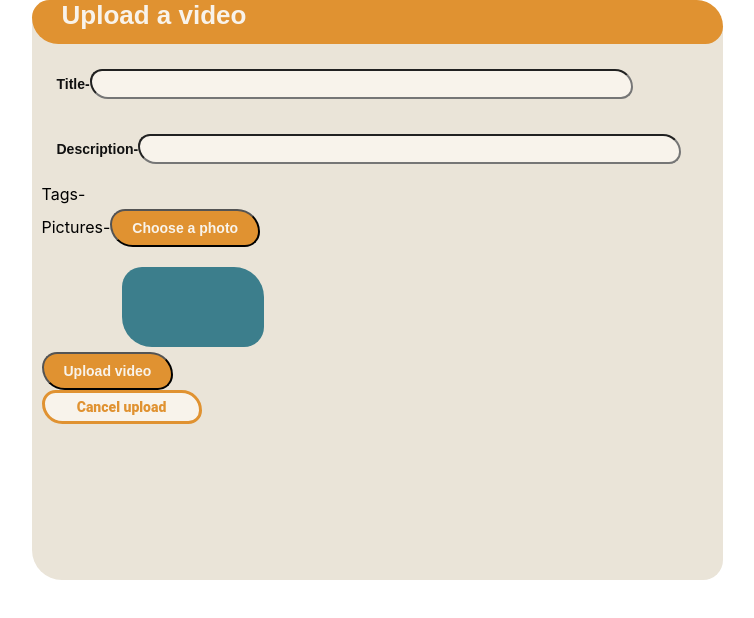
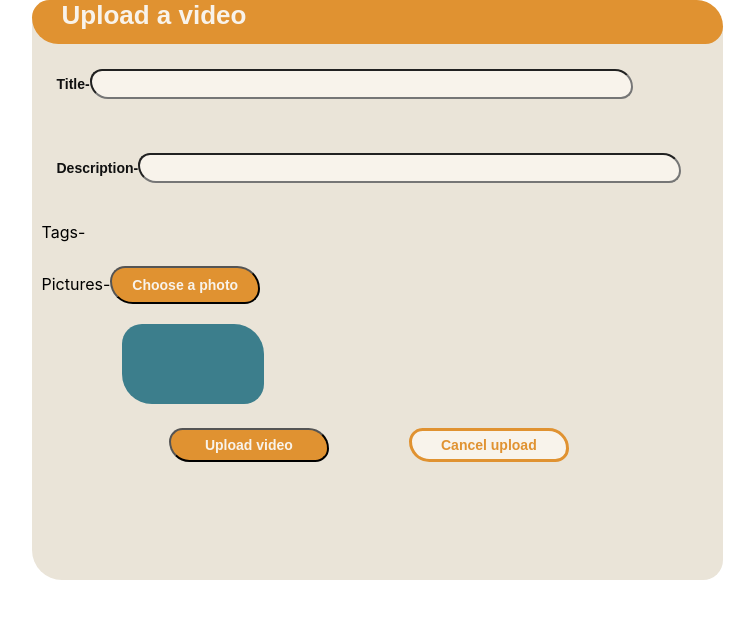
Before and after one commit to Mzhenian/CrispyCrumbsWeb, a React (Create React App) app: page / in a window 1280 px wide. Shown: the top 618 px of the page, without its empty margins (343-1097 px from the left). Built offline with nearby package versions, Linux system fonts and the light colour scheme.

Commit message:
Redid button to be mre specific

```diff
--- a/src/components/fancyOrangeButton/FancyOrangeButton.js
+++ /dev/null
@@ -1,11 +0,0 @@
-import "./FancyOrangeButton.css";
-
-function FancyOrangeButton({ text, icon }) {
-  return (
-    <button className="fancy-orange-button">
-      <span className="orange-button-text"> { text } </span>
-    </button>
-  );
-}
-
-export default FancyOrangeButton;
--- a/src/components/fancyWhiteButton/FancyWhiteButton.js
+++ /dev/null
@@ -1,11 +0,0 @@
-import "./FancyWhiteButton.css";
-
-function FancyWhiteButton({ text, icon }) {
-  return (
-    <button className="fancy-white-button">
-      <span className="white-button-text"> { text } </span>
-    </button>
-  );
-}
-
-export default FancyWhiteButton;
--- a/src/pages/uploadvideo/UploadVideo.js
+++ b/src/pages/uploadvideo/UploadVideo.js
@@ -1,11 +1,11 @@
 import React from 'react';
-import UploadVideoForm from "../../components/videoUploadForm/VideoUploadForm";
 import "./UploadVideo.css";
+import UploadVideoForm from '../../uploadPageComponents/videoUploadForm/VideoUploadForm';
 
 function UploadVideo() {
   return (
     <div className="uploadVideo">
-      <UploadVideoForm />
+      <UploadVideoForm/>
     </div>
   );
 }
--- a/src/components/fancyWhiteButton/FancyWhiteButton.css
+++ b/src/uploadPageComponents/cancelUploadButton/CancelUploadButton.css
@@ -1,4 +1,4 @@
-.fancy-white-button {
+.cancel-upload-button {
   display: flex;
   width: 160px;
   height: 34px;
@@ -12,11 +12,11 @@
   background: var(--White, #f8f3eb);
 }
 
-.white-button-text {
+.cancel-upload-button-text {
   color: var(--Orange-Light, #e09231);
 
   /* Bold text */
-  font-family: Roboto;
+  font-family: sans-serif;
   font-size: 14px;
   font-style: normal;
   font-weight: 900;
--- /dev/null
+++ b/src/uploadPageComponents/cancelUploadButton/CancelUploadButton.js
@@ -0,0 +1,13 @@
+import "./CancelUploadButton.css";
+import React from "react";
+
+
+function CancelUploadButton({ text }) {
+  return (
+    <button className="cancel-upload-button">
+      <span className="cancel-upload-button-text"> {text} </span>
+    </button>
+  );
+}
+
+export default CancelUploadButton;
--- /dev/null
+++ b/src/uploadPageComponents/choosePhotoButton/ChoosePhotoButton.css
@@ -0,0 +1,20 @@
+.choose-photo-button {
+  display: inline-flex;
+  padding: 9px 20px;
+  justify-content: center;
+  align-items: center;
+  gap: 10px;
+  border-radius: 20px 30px;
+  background: var(--Orange-Light, #e09231);
+}
+
+.choose-photo-button-text {
+  color: var(--White, #f8f3eb);
+
+  /* Bold text */
+  font-family: sans-serif;
+  font-size: 14px;
+  font-style: normal;
+  font-weight: 900;
+  line-height: normal;
+}
--- /dev/null
+++ b/src/uploadPageComponents/choosePhotoButton/ChoosePhotoButton.js
@@ -0,0 +1,14 @@
+import "./ChoosePhotoButton.css";
+import React from "react";
+
+// Logic need to be added for video upload
+
+function ChoosePhotoButton({ text }) {
+  return (
+    <button className="choose-photo-button">
+      <span className="choose-photo-button-text"> {text} </span>
+    </button>
+  );
+}
+
+export default ChoosePhotoButton;
--- a/src/components/fancyOrangeButton/FancyOrangeButton.css
+++ b/src/uploadPageComponents/uploadButton/UploadButton.css
@@ -1,14 +1,17 @@
-.fancy-orange-button {
-  display: inline-flex;
+.upload-button {
+  display: flex;
+  width: 160px;
+  height: 34px;
   padding: 9px 20px;
   justify-content: center;
   align-items: center;
-  gap: 10px;
+  gap: 3px;
+  flex-shrink: 0;
   border-radius: 20px 30px;
   background: var(--Orange-Light, #e09231);
 }
 
-.orange-button-text {
+.upload-button-text {
   color: var(--White, #f8f3eb);
 
   /* Bold text */
@@ -18,7 +21,3 @@
   font-weight: 900;
   line-height: normal;
 }
-
-.fancy-orange-button:hover {
-  background-color: #cbe031;
-}
--- /dev/null
+++ b/src/uploadPageComponents/uploadButton/UploadButton.js
@@ -0,0 +1,14 @@
+import "./UploadButton.css";
+import React from "react";
+
+// Logic need to be added for video upload
+
+function UploadButton({text}) {
+  return (
+    <button className="upload-button">
+      <span className="upload-button-text"> {text} </span>
+    </button>
+  );
+}
+
+export default UploadButton;
--- a/src/components/videoUploadForm/VideoUploadForm.css
+++ b/src/uploadPageComponents/videoUploadForm/VideoUploadForm.css
@@ -31,7 +31,7 @@
   display: inline-flex;
   flex-direction: column;
   align-items: flex-start;
-  gap: 5px;
+  gap: 24px;
 }
 
 .video-photo-showcase {
@@ -43,3 +43,10 @@
   border-radius: 20px 30px;
   background: var(--Blue-Light, #3c7e8c);
 }
+
+.upload-cancel-buttons {
+  margin: auto;
+  display: flex;
+  flex-direction: row;
+  gap: 80px;
+}
--- a/src/components/videoUploadForm/VideoUploadForm.js
+++ b/src/uploadPageComponents/videoUploadForm/VideoUploadForm.js
@@ -1,8 +1,9 @@
 import React from "react";
 import "./VideoUploadForm.css";
-import LabeledTextInput from "../labeledTextInput/LabeledTextInput";
-import FancyOrangeButton from "../fancyOrangeButton/FancyOrangeButton";
-import FancyWhiteButton from "../fancyWhiteButton/FancyWhiteButton";
+import LabeledTextInput from "../../components/labeledTextInput/LabeledTextInput";
+import ChoosePhotoButton from "../choosePhotoButton/ChoosePhotoButton";
+import UploadButton from "../uploadButton/UploadButton";
+import CancelUploadButton from "../cancelUploadButton/CancelUploadButton";
 
 function UploadVideoForm() {
   return (
@@ -11,19 +12,21 @@ function UploadVideoForm() {
         <text className="videoUploadFormTitleText">Upload a video</text>
       </div>
       <div className="videoUpFormInnerContainer">
+
         <LabeledTextInput label = { "Title-" } />
         <LabeledTextInput label = { "Description-" } />
+
         <label>Tags-</label>
         <div className="photo-pick">
           <label>Pictures-</label>
-          <FancyOrangeButton text = { "Choose a photo"} />
+          <ChoosePhotoButton text = { "Choose a photo"} />
           <div className="video-photo-showcase">
             <img />
           </div>
         </div>
         <div className="upload-cancel-buttons">
-          <FancyOrangeButton text = { "Upload video" } />
-          <FancyWhiteButton text = { "Cancel upload" } />
+          <UploadButton text = { "Upload video" } />
+          <CancelUploadButton text = { "Cancel upload" } />
         </div>
       </div>
     </div>
```
